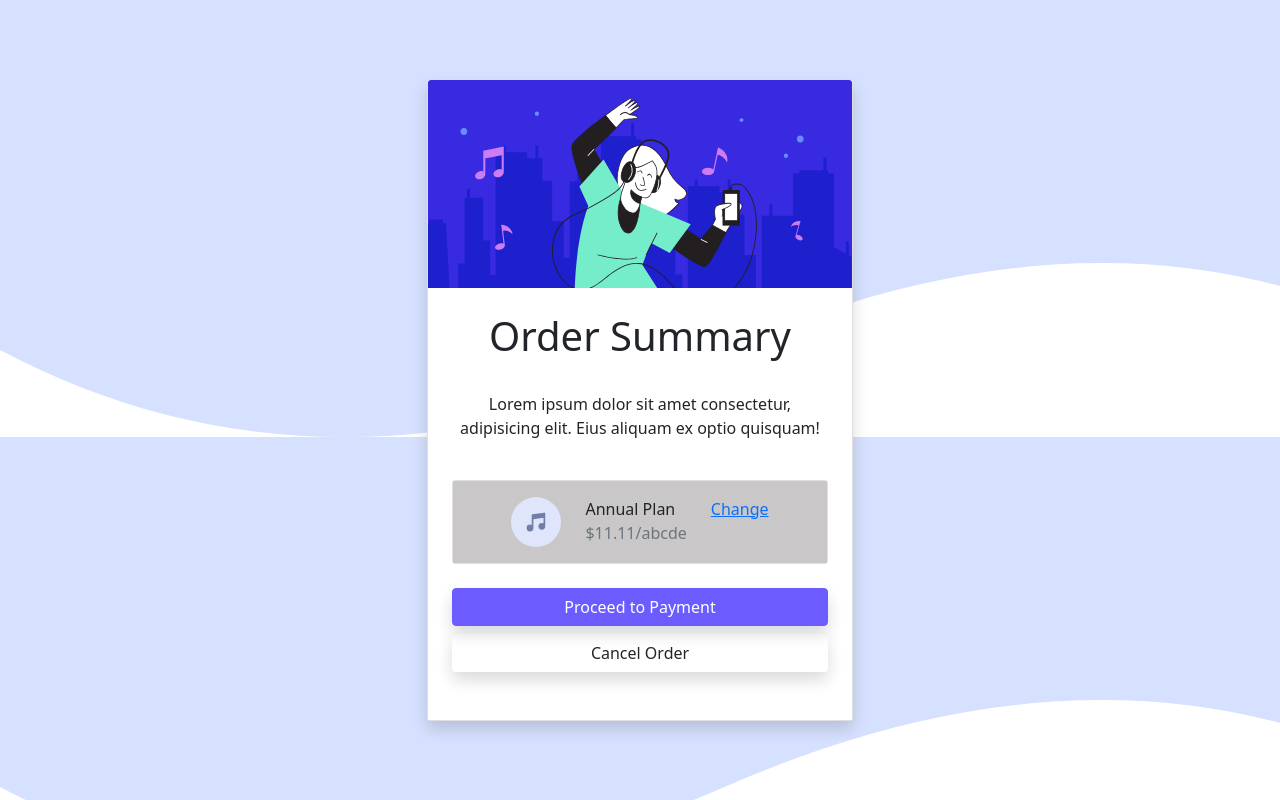
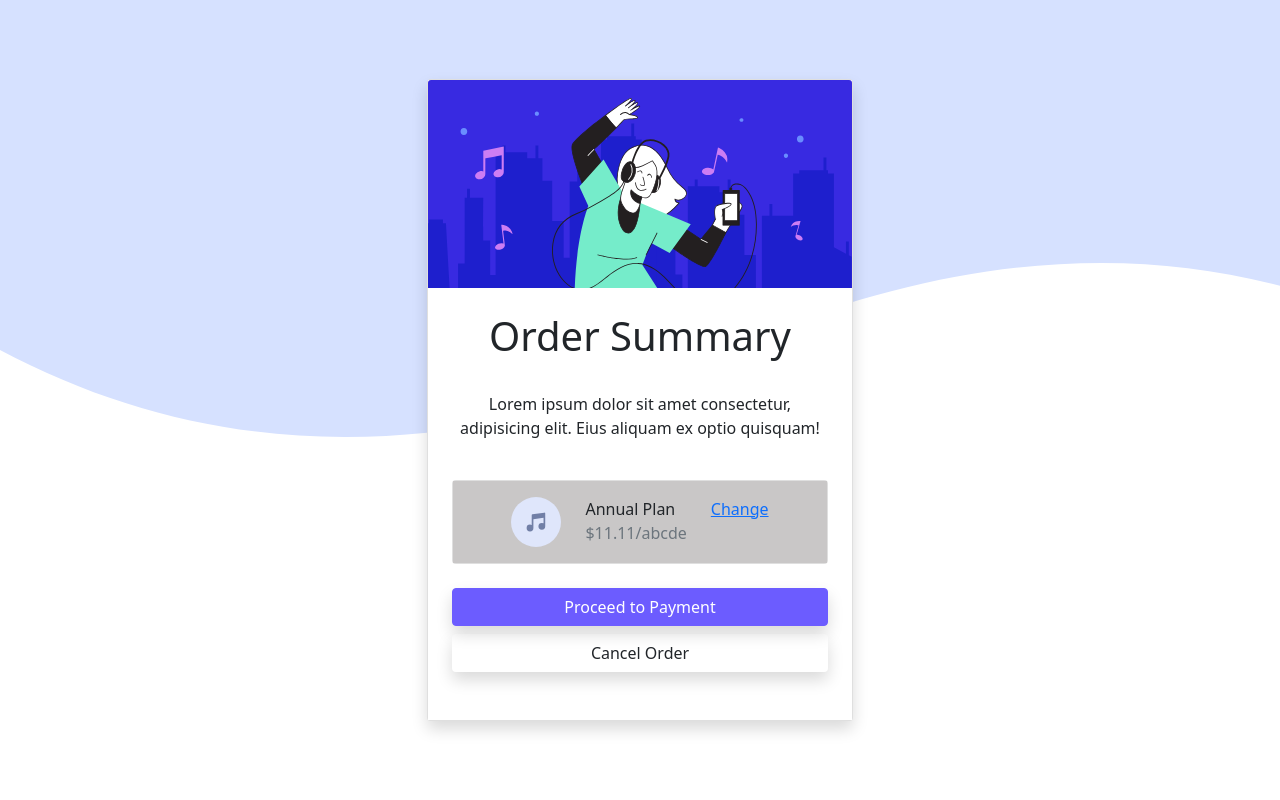
Before and after one commit to MauroEGO/boostrap2, a website: page index.html in a window 1280 px wide. Drawn offline with Linux system fonts and the light colour scheme.

Commit message:
segunda actualizacion

```diff
--- a/sass/custom.scss
+++ b/sass/custom.scss
@@ -22,7 +22,8 @@ $container-max-widths: (
 
 body{
   background-image: url("../assets/pattern-background-desktop.svg");
-  background-color: white;
+  background-color: #c1cde9;
+  background-repeat: no-repeat;
 }
 
 h1{
```
Also changed, not shown: sass/custom.css, 1 other file.
